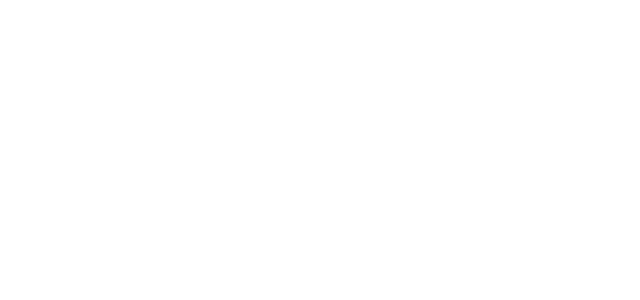
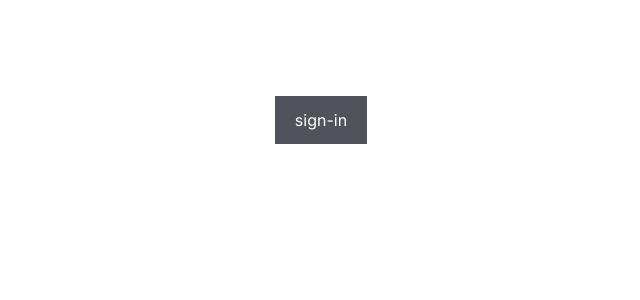
Before and after one commit to Quest-Finder/temvagamestre.frontend, a Next.js app: page / in a window 1280 px wide. Shown: the top 300 px of the page, without its empty margins (319-959 px from the left). Built offline with nearby package versions, Linux system fonts and the light colour scheme.

Commit message:
feat:adicionei um button para navegar para a page sign-in

```diff
--- /dev/null
+++ b/src/app/(home)/page.tsx
@@ -0,0 +1,14 @@
+import Link from 'next/link'
+
+export default function Home() {
+  return (
+    <main className='flex min-h-screen flex-col items-center justify-between p-24'>
+      <Link
+        href='/sign-in'
+        className='bg-zinc-600 px-5 py-3'
+      >
+        <span className='text-white'>sign-in</span>
+      </Link>
+    </main>
+  )
+}
--- a/src/app/page.tsx
+++ /dev/null
@@ -1,5 +0,0 @@
-export default function Home() {
-  return (
-    <main className='flex min-h-screen flex-col items-center justify-between p-24' />
-  )
-}
--- a/src/app/sign-in/[[...sign-in]]/page.tsx
+++ b/src/app/sign-in/[[...sign-in]]/page.tsx
@@ -1,9 +1,16 @@
 import SingIn from '@/features/authentication/singIn'
+import Link from 'next/link'
 
 export default function SingInPage() {
   return (
-    <div className='flex h-screen items-center justify-center	'>
+    <div className='flex h-screen flex-col items-center	justify-center'>
       <SingIn />
+      <Link
+        href='/'
+        className='bg-zinc-600 px-5 py-3'
+      >
+        <span className='text-white'>voltar para home</span>
+      </Link>
     </div>
   )
 }
--- a/src/features/authentication/singIn.tsx
+++ b/src/features/authentication/singIn.tsx
@@ -9,6 +9,8 @@ export default function SingIn() {
           dividerText: 'hidden',
           header: 'flex items-center',
           footer: 'hidden',
+          footerActionText: 'hidden',
+          footerActionLink: 'hidden',
         },
       }}
     />
```
Also changed, not shown: src/features/page-profile/calendar/gooogleApi/googleProvider.tsx (added, +17 -0 lines), src/middleware.ts (line endings or trailing spaces).
